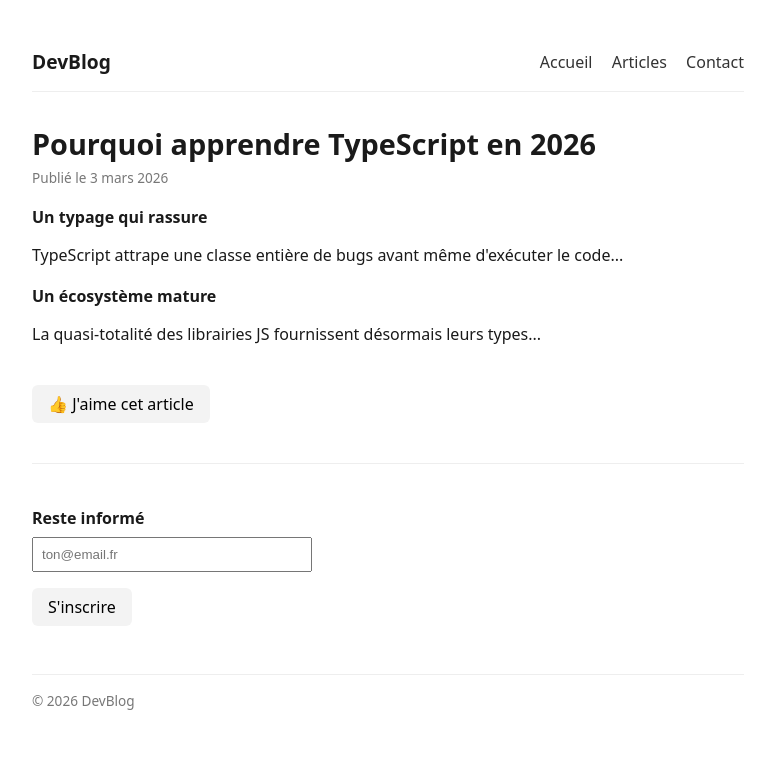
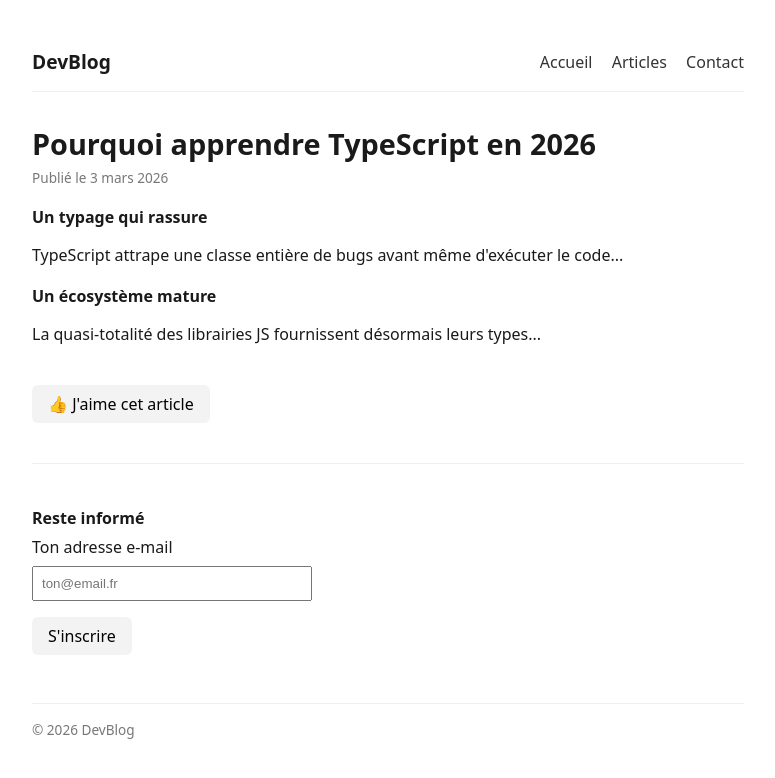
Before and after one commit to ynov-x-anthony/AMIR_Mohand_Arezki_Ally, a React (Vite) app: page / in a window 1280 px wide. Shown: the top 778 px of the page, without its empty margins (252-1027 px from the left). Built offline with nearby package versions, Linux system fonts and the light colour scheme.

Commit message:
label associé au champ email

```diff
--- a/src/App.tsx
+++ b/src/App.tsx
@@ -31,7 +31,8 @@ function App() {
 
         <section className="newsletter">
           <h2 className="small-title">Reste informé</h2>
-          <input type="email" placeholder="ton@email.fr" />
+          <label htmlFor="newsletter-email">Ton adresse e-mail</label>
+          <input id="newsletter-email" type="email" placeholder="ton@email.fr" />
           <button type="button" className="submit-btn" onClick={() => alert('Inscription envoyée')}>
             S'inscrire
           </button>
```
Also changed, not shown: 1 other file (tests, documents, lock files or other folders).
